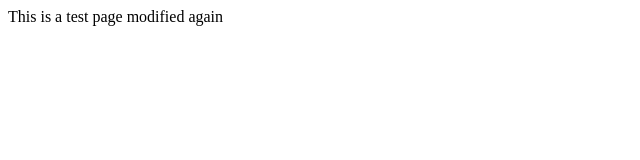
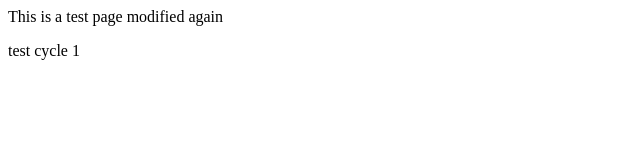
Before and after one commit to sman0123/nginx-application, a plain HTML site: page index.html in a window 1280 px wide. Shown: the full height of the page, 0-640 px from the left. Drawn offline with Linux system fonts and the light colour scheme.

Commit message:
Update index.html

```diff
--- a/index.html
+++ b/index.html
@@ -4,5 +4,6 @@
 </head>
 <body>
 	<p>This is a test page modified again</p>
+	<p>test cycle 1 </P>
 </body>
 </html>
```
